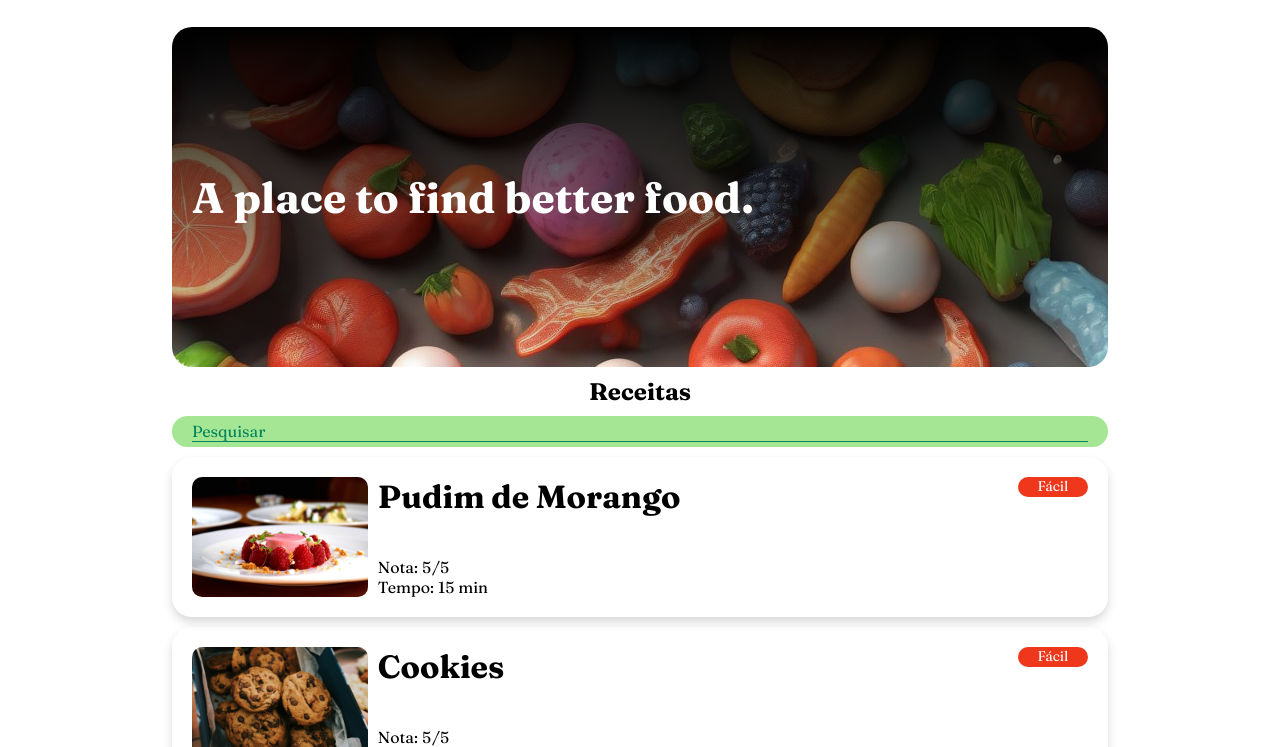
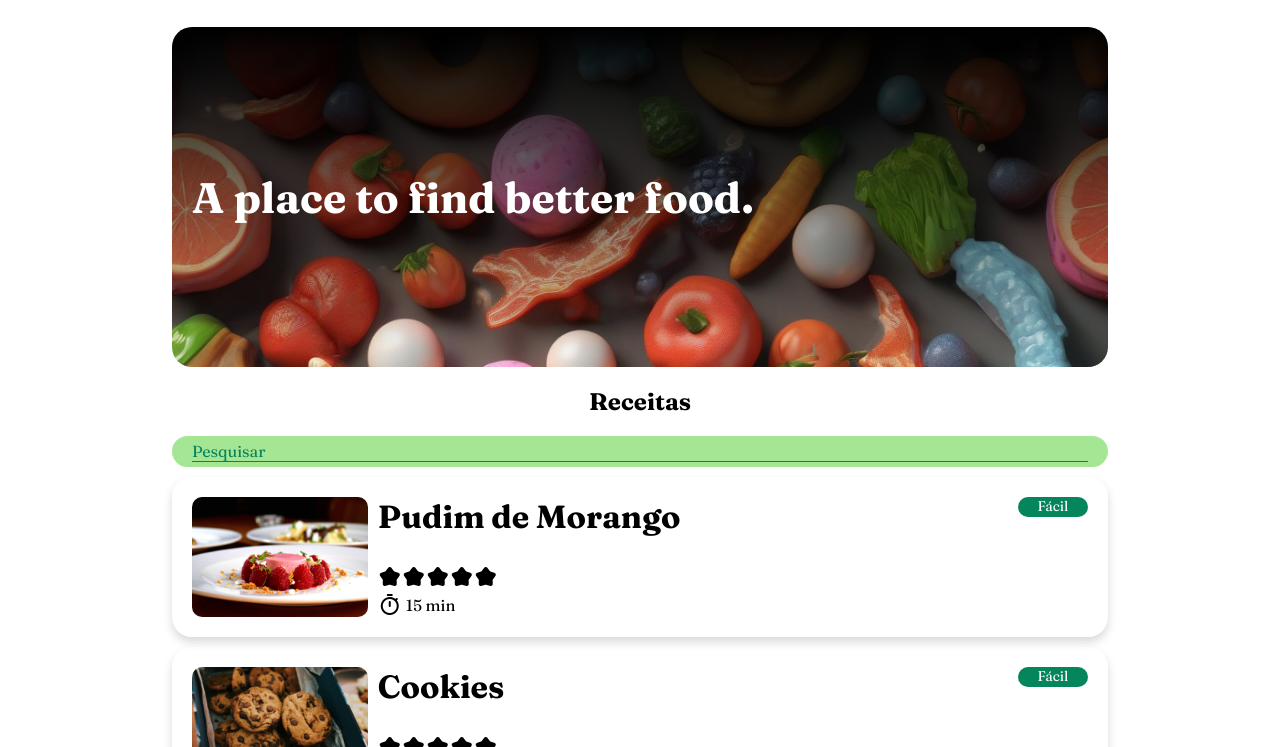
Before and after one commit to koalaoke/Projeto, a plain HTML site: page Projeto/index.html in a window 1280 px wide. Shown: the part 53-800 px from the top of the page. Drawn offline with nearby package versions, Linux system fonts and the light colour scheme.

Commit message:
Major rework

```diff
--- a/Projeto/css/about.css
+++ b/Projeto/css/about.css
@@ -1,18 +1,7 @@
-#hero-page{
-    display: flex;
+.hero-page{
     flex-direction: column;
     justify-content: center;
-    align-items: center;
-    color: white;
     background-image: linear-gradient(black, rgba(0, 0, 0, 0)),url('../img/aboutbanner.jpg');
-    background-blend-mode: darken;
-    background-size: auto;
-    margin-top: 20px;
-    width: 70%;
-    max-width: 900px;
-    height: 300px;
-    padding: 20px;
-    border-radius: 20px;
     text-align: center;
 }
 
@@ -64,11 +53,3 @@
 .tooltip:hover{
     content: "koalaok";
 }
-
-@media only screen and (max-width: 850px) {
-    #hero-page{
-        border-radius: 0;
-        padding: 20px;
-        width: calc(100% - 40px);
-    }
-}
--- a/Projeto/css/forum.css
+++ b/Projeto/css/forum.css
@@ -1,18 +1,5 @@
-#hero-page{
-    display: flex;
-    flex-direction: column;
-    align-items: flex-start;
-    justify-content: center;
-    color: white;
+.hero-page{
     background-image: linear-gradient(black, rgba(0, 0, 0, 0)),url('../img/forumbanner.jpg');
-    background-blend-mode: darken;
-    background-size: auto;
-    margin-top: 20px;
-    width: 70%;
-    max-width: 900px;
-    height: 300px;
-    padding: 20px;
-    border-radius: 20px;
 }
 
 em{
@@ -20,7 +7,7 @@ em{
 }
 
 #post-grouper{
-    margin-top: 20px;
+    margin-top: 40px;
     display: flex;
     align-items: center;
     flex-direction: column;
@@ -99,11 +86,6 @@ em{
 }
 
 @media only screen and (max-width: 850px) {
-    #hero-page{
-        border-radius: 0;
-        padding: 20px;
-        width: calc(100% - 40px);
-    }
 
     #post-grouper{
         width: 90%;
--- a/Projeto/css/main.css
+++ b/Projeto/css/main.css
@@ -1,16 +1,5 @@
-#hero-page{
-    display: flex;
-    align-items: center;
-    color: white;
+.hero-page{
     background-image: linear-gradient(black, rgba(0, 0, 0, 0)),url('../img/banner.jpeg');
-    background-blend-mode: darken;
-    background-size: auto;
-    margin-top: 20px;
-    width: 70%;
-    max-width: 900px;
-    height: 300px;
-    padding: 20px;
-    border-radius: 20px;
 }
 
 #recipes{
@@ -19,11 +8,11 @@
     align-items: center;
     width: 70%;
     max-width: 900px;
-    margin-top: 10px;
+    margin-top: 20px;
 }
 
 #search-bar{
-    margin-top: 10px;
+    margin-top: 20px;
     background-color: var(--light-green);
     display: flex;
     align-items: center;
@@ -123,8 +112,12 @@
     align-items: center;
 }
 
-.recipe-desc::before{
-    content: "Tempo: ";
+.star-fill{
+  font-variation-settings:
+  'FILL' 1,
+  'wght' 400,
+  'GRAD' 0,
+  'opsz' 24;
 }
 
 .recipe-desc::after{
@@ -142,25 +135,23 @@
 
 .recipe-easy::after{
     content: "Fácil";
+    background-color: var(--sea-green);
 }
 
 .recipe-medium::after{
-    content: "Médio"
+    content: "Médio";
+    background-color: var(--space-cadet);
+
 }
 
 .recipe-hard::after{
-    content: "Difícil"
+    content: "Difícil";
+    background-color: var(--chili-red);
 }
 
 @media only screen and (max-width: 850px) {
     #recipes {
         width: 90%;
-    }
-
-    #hero-page{
-        border-radius: 0;
-        padding: 20px;
-        width: calc(100% - 40px);
     }
 
     .recipe-name{
--- a/Projeto/css/receita.css
+++ b/Projeto/css/receita.css
@@ -1,19 +1,5 @@
-#main-photo{
-    display: flex;
-    flex-direction: column;
-    align-items: flex-start;
-    justify-content: center;
-    color: white;
+.hero-page{
     background-image: linear-gradient(black, rgba(0, 0, 0, 0)),var(--main-image);
-    background-blend-mode: darken;
-    background-size: cover;
-    background-position: center;
-    margin-top: 20px;
-    width: 70%;
-    max-width: 900px;
-    height: 400px;
-    padding: 20px;
-    border-radius: 20px;
 }
 
 #steps{
--- a/Projeto/css/shop.css
+++ b/Projeto/css/shop.css
@@ -8,6 +8,10 @@ main{
     border-radius: 10px;
     gap: 10px;
     border-collapse: collapse;
+}
+
+.shopping-cart tr:nth-child(even){
+    background-color: var(--light-green);
 }
 
 td{
--- a/Projeto/css/style.css
+++ b/Projeto/css/style.css
@@ -120,6 +120,23 @@ main{
     min-height: 100vh;
 }
 
+.hero-page{
+    display: flex;
+    flex-direction: column;
+    align-items: flex-start;
+    justify-content: center;
+    color: white;
+    background-blend-mode: darken;
+    background-size: cover;
+    margin-top: 20px;
+    width: 70%;
+    max-width: 900px;
+    height: 300px;
+    padding: 20px;
+    border-radius: 20px;
+}
+
+
 footer{
     margin-top: 20px;
     padding: 20px 20px;
@@ -130,6 +147,7 @@ footer{
     background-color: var(--sea-green);
     align-items: center;
     text-align: center;
+    line-height: 20px;
 }
 
 @media only screen and (max-width: 850px) {
@@ -139,6 +157,12 @@ footer{
 
     body{
         margin-top: 30px;
+    }
+
+    .hero-page{
+        border-radius: 0;
+        padding: 20px;
+        width: calc(100% - 40px);
     }
 }
 
--- a/Projeto/index.html
+++ b/Projeto/index.html
@@ -7,6 +7,7 @@
     <link rel="icon" href="img/Logo.png">
     <link rel="stylesheet" href="css/style.css">
     <link rel="stylesheet" href="css/main.css">
+    <link rel="stylesheet" href="https://fonts.googleapis.com/css2?family=Material+Symbols+Rounded:opsz,wght,FILL,GRAD@20..48,100..700,0..1,-50..200" />
     <link rel="stylesheet" href="https://fonts.googleapis.com/css2?family=Material+Symbols+Outlined:opsz,wght,FILL,GRAD@20..48,100..700,0..1,-50..200" />
     <script src="js/filter.js" defer></script>
     <script src="js/menu.js"></script>
@@ -27,7 +28,7 @@
         </nav>
     </header>
     <main>
-        <section id="hero-page">
+        <section class="hero-page">
             <h1>A place to find better food.</h1>
         </section>
         <section id="recipes">
--- a/Projeto/js/filter.js
+++ b/Projeto/js/filter.js
@@ -44,86 +44,101 @@ let recipes =
         }
       ]
 
-let create_items = (array) => {
-    let grouper = document.getElementById('recipes-grouper')
+const createRecipeElement = (recipe) => {
+    const { title, prep, rating, dificulty, image } = recipe;
+
+    const map = {
+        1: 'recipe-easy',
+        2: 'recipe-medium',
+        3: 'recipe-hard'
+    };
+
+
+    const starsContainer = document.createElement('div');
+
+    for (let i = 0; i < 5; i++) {
+        let starIcon = document.createElement('span');
+        starIcon.innerHTML = 'kid_star';
+        starIcon.classList.add("material-symbols-rounded");
+
+        if (i < rating) {
+            starIcon.classList.add("star-fill"); // Adiciona a classe para estrela preenchida
+        } else {
+            starIcon.classList.add("star-empty"); // Adiciona a classe para estrela vazia
+        }
+
+        starsContainer.appendChild(starIcon);
+    }
+
+
+    const divDesc = document.createElement('div');
+    let prepText = document.createElement('p');
+    prepText.innerHTML = `<span class="material-symbols-rounded">timer</span>${prep} min`;
+
+    divDesc.classList.add('recipe-info');
+    divDesc.appendChild(starsContainer);
+    divDesc.appendChild(prepText);
+
+    const divImg = document.createElement('div');
+    divImg.classList.add('recipe-photo');
+    divImg.innerHTML = `<img src="${image}" alt="${title}" />`;
+
+    const name = document.createElement('h3');
+    name.classList.add('recipe-name');
+    name.textContent = title;
+
+    const div = document.createElement('div');
+
+    const content = document.createElement('section');
+    content.classList.add('recipe-content');
+    content.appendChild(name);
+    content.appendChild(divDesc);
+
+    const link = document.createElement('a');
+    link.href = `recipes/${title.toLowerCase().replace(/\s/g, "").normalize("NFD").replace(/[\u0300-\u036f]/g, "")}.html`;
+    link.classList.add('recipe', map[dificulty]);
+
+    link.appendChild(divImg);
+    link.appendChild(content);
+
+    return link;
+};
+
+const createItems = (array) => {
+    const grouper = document.getElementById('recipes-grouper');
     if (grouper) {
+        const fragment = document.createDocumentFragment();
         array.forEach((item) => {
-            let map = {
-                1:'recipe-easy',
-                2:'recipe-medium',
-                3:'recipe-hard'
-            };
-            let divdesc = document.createElement('div')
-            let divimg = document.createElement('div')
-            let img    = document.createElement('img')
-            let name   = document.createElement('h3')
-            let rating = document.createElement('p')
-            let prep   = document.createElement('p')
+            const recipeElement = createRecipeElement(item);
+            fragment.appendChild(recipeElement);
+        });
+        grouper.appendChild(fragment);
+    } else {
+        console.log("Not found");
+    }
+};
 
-            let dificulty =  item.dificulty
+let inputFilter = document.getElementById("search-field");
+if (inputFilter) {
+    inputFilter.addEventListener('keyup', (event) => {
+        const searchString = event.target.value.toLowerCase();
+        const filteredRecipes = recipes.filter((item) => {
+            return item.title.toLowerCase().includes(searchString);
+        });
 
-            img.setAttribute('src',item.image)
-            name.innerHTML = item.title
-            rating.innerHTML = item.rating
-            prep.innerHTML = item.prep
+        const grouper = document.getElementById('recipes-grouper');
+        grouper.innerHTML = ''; // Limpa o conteúdo anterior
 
-            divdesc.className = 'recipe-info'
-            divimg.className = 'recipe-photo'
-            name.className = 'recipe-name'
-            rating.className = 'recipe-rating'
-            prep.className =  'recipe-desc'
-
-            let link = document.createElement('a')
-            link.setAttribute('href', `recipes/${name.innerHTML.toLowerCase().replace(/\s/g, "").normalize("NFD").replace(/[\u0300-\u036f]/g, "")}.html`)
-
-            let content = document.createElement('section')
-            content.className =  'recipe-content'
-
-            content.appendChild(name)
-            content.appendChild(divdesc)
-
-            divdesc.appendChild(rating)
-            divdesc.appendChild(prep)
-
-            divimg.appendChild(img)
-
-            link.appendChild(divimg)
-            link.appendChild(content)
-
-            link.className = `recipe ${map[dificulty]}`
-
-            grouper.appendChild(link)
-        })
-    } else {
-        console.log("Not found")
-    }
+        if (filteredRecipes.length === 0) {
+            const nonFound = document.createElement('h2');
+            nonFound.textContent = "Não achamos nada. Foi mal. :(";
+            grouper.appendChild(nonFound);
+        } else {
+            createItems(filteredRecipes);
+        }
+    });
+} else {
+    console.log("Not found");
 }
 
-let input_filter = document.getElementById("search-field")
-let keyup_map = {"SHIFT": false}
-if (input_filter) {
-    input_filter.addEventListener('keyup', (event) => {
-        if (event.key == 'Shift') return
-        let str = event.target.value.toLowerCase()
-        let filtered = recipes.filter((item)=>{
-            return item.title.toLowerCase().indexOf(str) != -1
-        })
-        let grouper = document.getElementById('recipes-grouper')
-        grouper.querySelectorAll('*').forEach(n => n.remove());
-
-        create_items(filtered)
-
-        if(filtered.length == 0){
-            let grouper = document.getElementById('recipes-grouper')
-
-            let nonFound = document.createElement('h2')
-            nonFound.innerHTML = "Não achamos nada. Foi mal. :("
-
-            grouper.appendChild(nonFound)
-        }
-    })
-} else {
-    console.log("Noat found")
-}
-
-create_items(recipes)
+createItems(recipes);
```
Also changed, not shown: Projeto/about.html (+1 -1 lines), Projeto/forum.html (+1 -1 lines), Projeto/recipes/bolodecenoura.html (+1 -1 lines), Projeto/recipes/cookies.html (+1 -1 lines), Projeto/recipes/coxinha.html (+1 -1 lines), Projeto/recipes/lasanhaabolonhesa.html (+1 -1 lines), Projeto/recipes/pudimdemorango.html (+1 -1 lines), Projeto/recipes/tortadefrango.html (+1 -1 lines).
